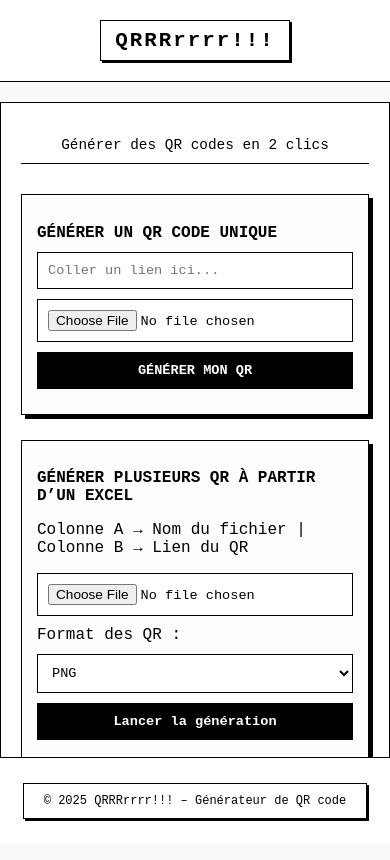
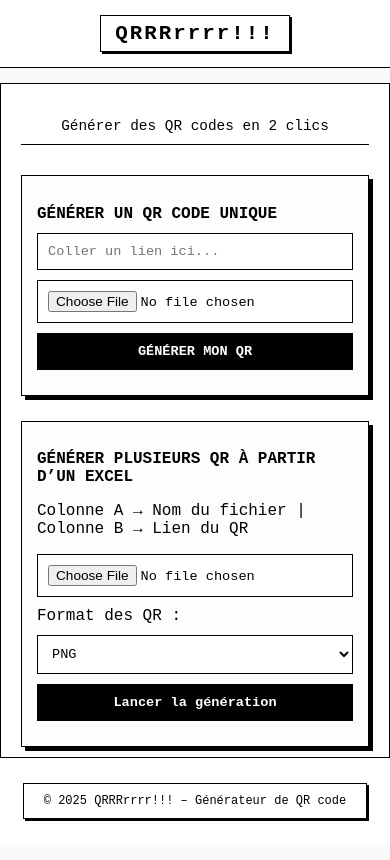
Before and after one commit to XVI-I/QRRRrrrr, a plain HTML site: page index.html in a window 390 px wide. Drawn offline with Linux system fonts and the light colour scheme.

Commit message:
Réduction de l'espace blanc entre header et contenu principal

```diff
--- a/style.css
+++ b/style.css
@@ -1,4 +1,4 @@
-/* === QRRRrrrr!!! STYLE — LIGNES UNIFORMES === */
+/* === QRRRrrrr!!! STYLE — ESPACEMENT AJUSTÉ === */
 
 body {
   background: #fafafa;
@@ -17,7 +17,7 @@ header {
   background: #fff;
   color: #000;
   text-align: center;
-  padding: 20px 0;
+  padding: 15px 0; /* légèrement réduit */
   border-bottom: 1px solid #000;
   position: sticky;
   top: 0;
@@ -29,7 +29,7 @@ header h1 {
   font-size: 2rem;
   letter-spacing: 3px;
   display: inline-block;
-  padding: 10px 20px;
+  padding: 8px 20px; /* réduit aussi un peu */
   background: #fff;
   color: #000;
   border: 1px solid #000;
@@ -46,7 +46,7 @@ header h1 {
   padding: 40px;
   box-sizing: border-box;
   box-shadow: 6px 6px 0 #000;
-  margin: 40px auto;
+  margin: 20px auto 40px auto; /* marge top divisée par 2 */
   flex-grow: 1;
 }
 
@@ -113,7 +113,7 @@ footer {
   color: #000;
   text-align: center;
   padding: 25px 0;
-  border-top: 1px solid #000; /* ligne fine */
+  border-top: 1px solid #000;
   position: sticky;
   bottom: 0;
   z-index: 5;
@@ -133,7 +133,7 @@ footer p {
 @media (max-width: 768px) {
   header h1 {
     font-size: 1.6rem;
-    padding: 8px 14px;
+    padding: 6px 14px;
     box-shadow: 3px 3px 0 #000;
   }
 
@@ -145,7 +145,7 @@ footer p {
   .container {
     padding: 20px;
     box-shadow: none;
-    margin-top: 20px;
+    margin: 15px auto 20px auto; /* encore un peu réduit sur mobile */
   }
 
   .box {
```
